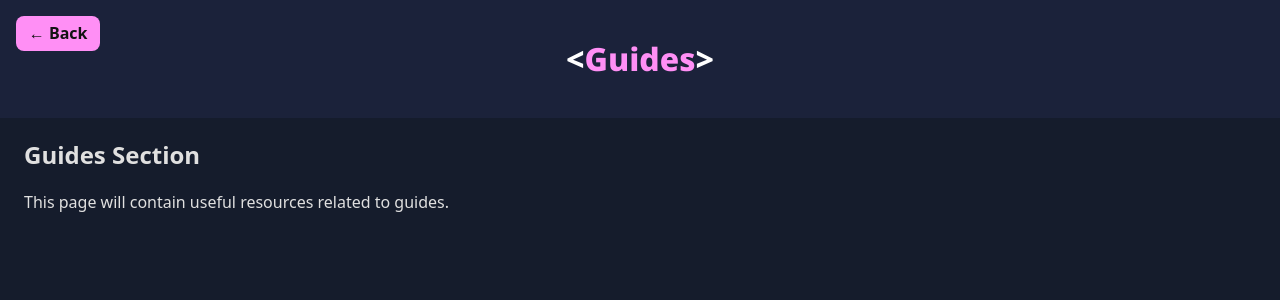
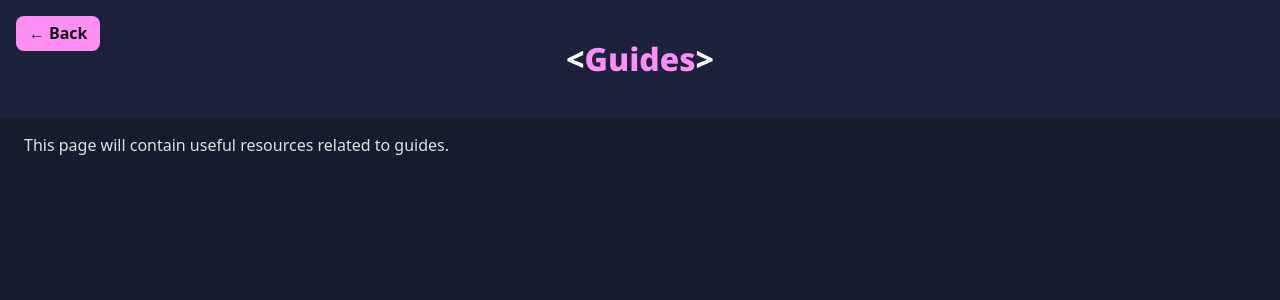
Before and after one commit to codefl0w/CodeFl0w.github.io, a Jekyll site: the page built from guides/index.md, in a window 1280 px wide. Shown: the top 300 px of the page. Built offline with Jekyll 4.4.1, drawn with Linux system fonts in a browser that asks for light colours.

Commit message:
Update index.md

```diff
--- a/guides/index.md
+++ b/guides/index.md
@@ -3,5 +3,5 @@ layout: default
 title: Guides
 ---
 
-<h2>Guides Section</h2>
+
 <p>This page will contain useful resources related to guides.</p>
```
